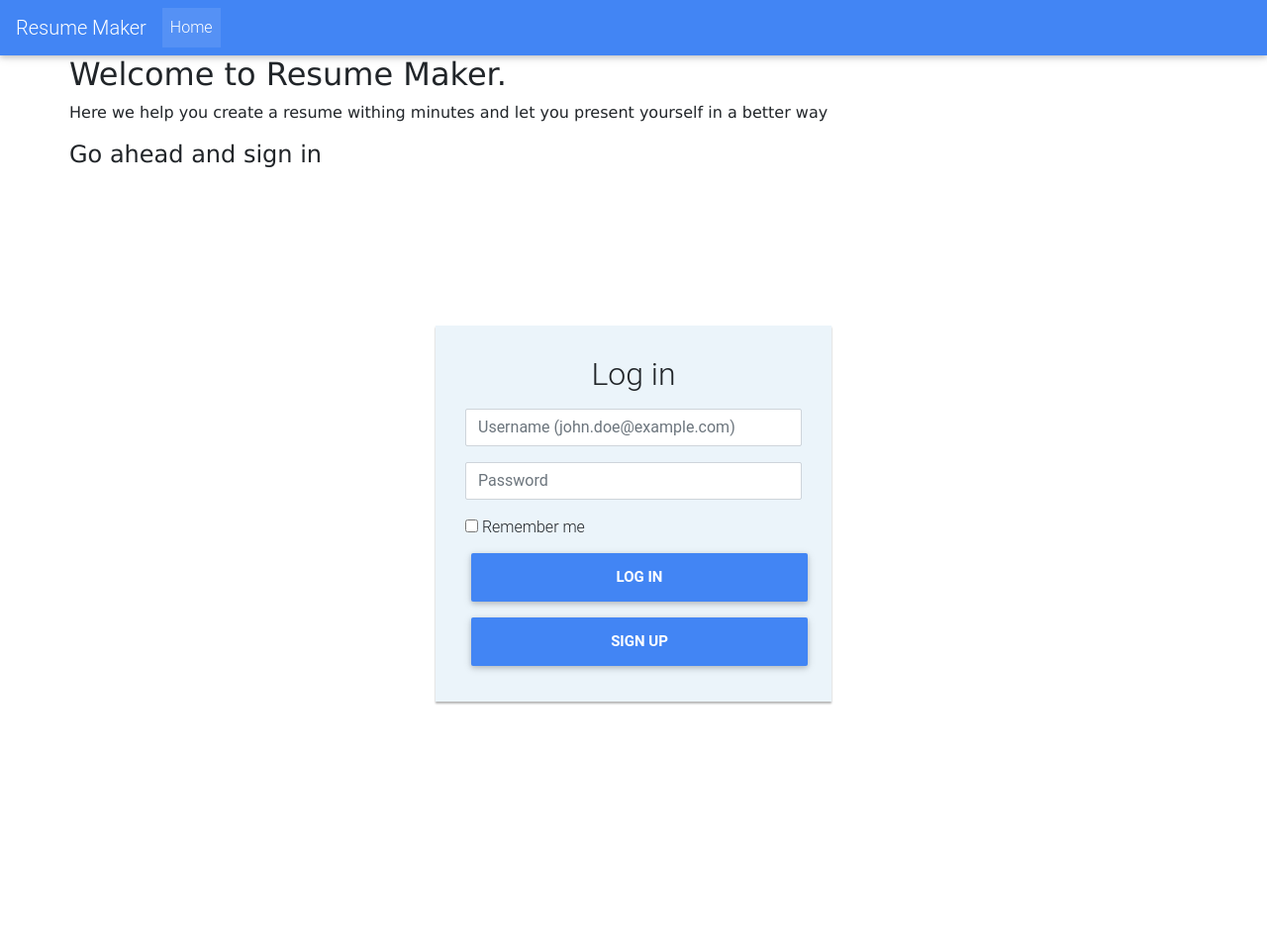
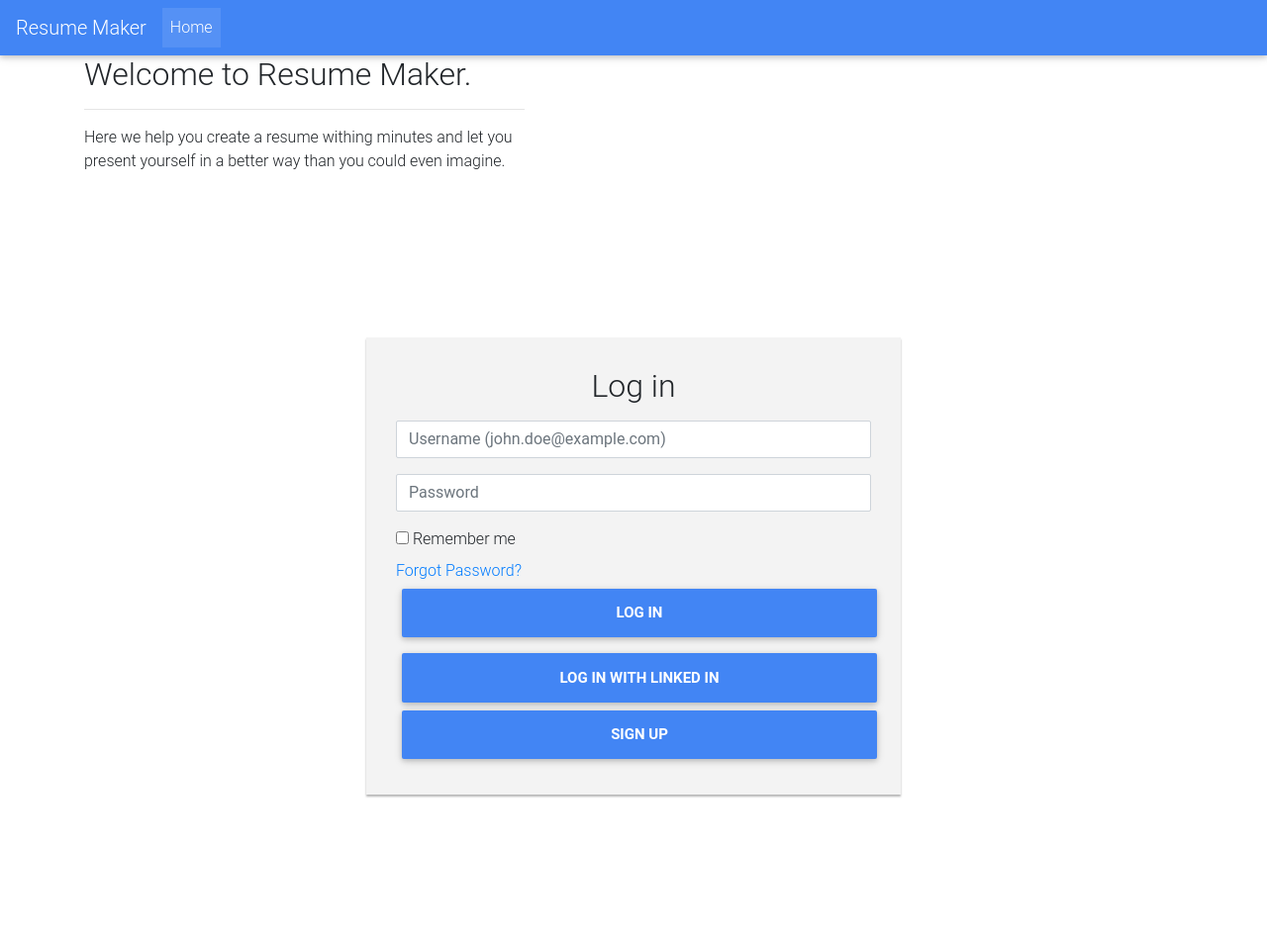
Before and after one commit to sriramrakshtih/CS561-Project, a PHP site: page / in a window 1280 px wide. Shown: the whole page at 99% size. Before the commit the page ends 712 px from the top, so only its background shows below. Run offline with PHP 8.4, Linux system fonts and the light colour scheme; some libraries are stand-ins or nearby versions; some web fonts are replaced.

Commit message:
Revert "Staging"

```diff
--- a/WikfixResume/css/login_style.css
+++ b/WikfixResume/css/login_style.css
@@ -1,14 +1,12 @@
 .login-div {
-	width: 400px;
+	width: 540px;
   	margin: 150px auto;
-		background: rgb(182, 172, 153);
 }
   .login-div form {
   	margin-bottom: 15px;
-      background: #EBF4FA;
+      background: #f3f3f3;
       box-shadow: 0 2px 2px rgba(0, 0, 0, 0.3);
       padding: 30px;
-
   }
   .login-div h2 {
       margin: 0 0 15px;
--- a/WikfixResume/css/style.css
+++ b/WikfixResume/css/style.css
@@ -1,31 +1,17 @@
 body {
     margin: 0;
     padding: 0;
-    height: 100%;
-    width: 100%;
-<<<<<<< Updated upstream
-    background-image: rgb(86, 131, 158);
-
-=======
-    background: #E5E4E2;
->>>>>>> Stashed changes
-
 }
 
 .sign-up-div {
-    width: 400px;
-    box-shadow: 0 0 2px 0 rgba(0, 0, 0, 0.3);
-<<<<<<< Updated upstream
-    background: rgb(222, 240, 248);
-=======
-    background: #EBF4FA;
->>>>>>> Stashed changes
+    width: 300px;
+    box-shadow: 0 0 3px 0 rgba(0, 0, 0, 0.3);
+    background: #ADD8E6;
     padding: 20px;
-    margin: 5% auto 0;
+    margin: 8% auto 0;
     text-align: center;
 }
 
-.row{
- font-family: Verdana, sans-serif; font-size: 12pt;
+.row2 {
 
 }
--- a/WikfixResume/index.html
+++ b/WikfixResume/index.html
@@ -39,29 +39,13 @@
             <!-- grid row -->
             <div class="row ">
                 <!-- grid col -->
-
+                <div class="col-md-5 ">
                     <h2>Welcome to Resume Maker.</h2>
                     <hr>
-                    <p>Here we help you create a resume withing minutes and let you present yourself in a better way</p>
-
+                    <p>Here we help you create a resume withing minutes and let you present yourself in a better way than
+                        you could even imagine.</p>
+                </div>
             </div>
-            <!-- grid row -->
-
-            <!-- grid row -->
-            <div class="row 2">
-                <!-- grid col -->
-
-                    <h4>Go ahead and sign in</h4>
-
-
-
-
-            </div>
-
-            <!-- grid row -->
-
-
-
             <div class="login-div">
                 <form method="post" id="login-form">
                     <h2 class="text-center">Log in</h2>
@@ -74,13 +58,13 @@
                     <div class="clearfix">
                         <label class="pull-left checkbox-inline"><input type="checkbox"> Remember me</label>
                         <br>
-                       <!--  <a href="#" class="pull-right">Forgot Password?</a> -->
+                        <a href="#" class="pull-right">Forgot Password?</a>
                     </div>
                     <div class="form-group">
                         <button type="submit" class="btn btn-primary btn-block">Log In</button>
                     </div>
                     <div>
-                    <!--    <button type="button" class="btn btn-primary btn-block">Log In with Linked In </button> -->
+                        <button type="button" class="btn btn-primary btn-block">Log In with Linked In </button>
                         <button type="button" class="btn btn-primary btn-block" onclick="window.location.href = 'login.html';">Sign Up</button>
                     </div>
                 </form>
--- a/WikfixResume/login.html
+++ b/WikfixResume/login.html
@@ -64,8 +64,8 @@
             <button type="button" class="btn btn-primary btn-block" onclick="window.location.href = 'index.html';">Log In
             </button>
             <hr>
-          <!--  <button type="button" class="btn btn-primary btn-block">Log In with Linked In
-            </button> -->
+            <button type="button" class="btn btn-primary btn-block">Log In with Linked In
+            </button>
         </div>
     </div>
 
```
Also changed, not shown: WikfixResume/img/bgimage.jpg (deleted), 2 other files.
